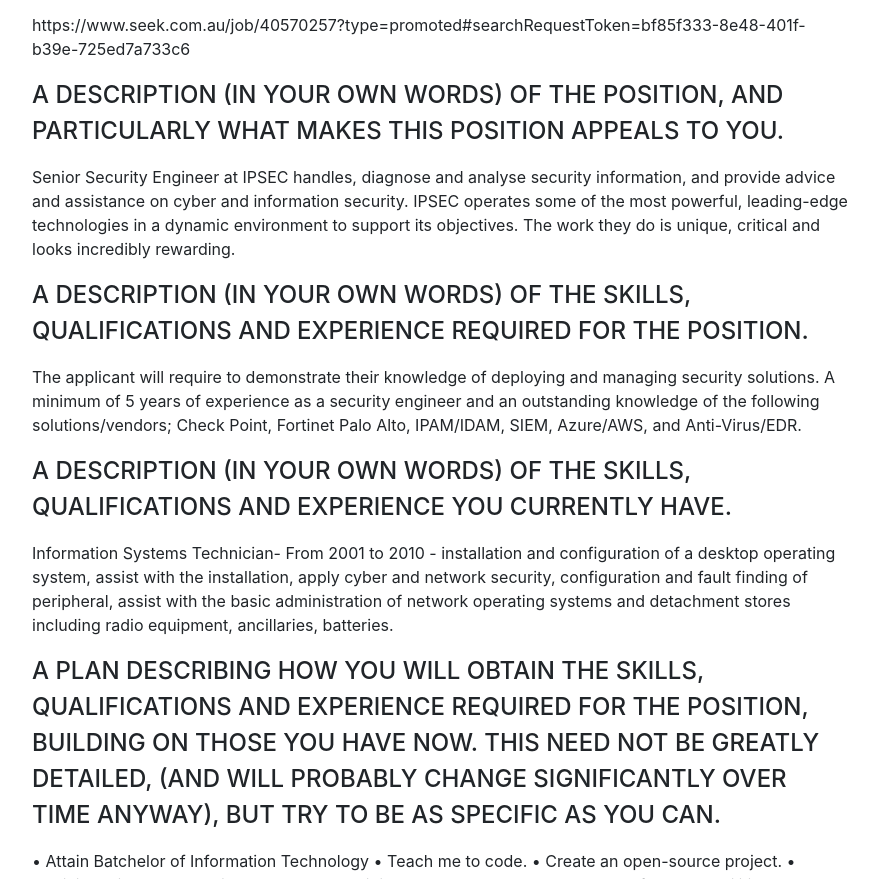
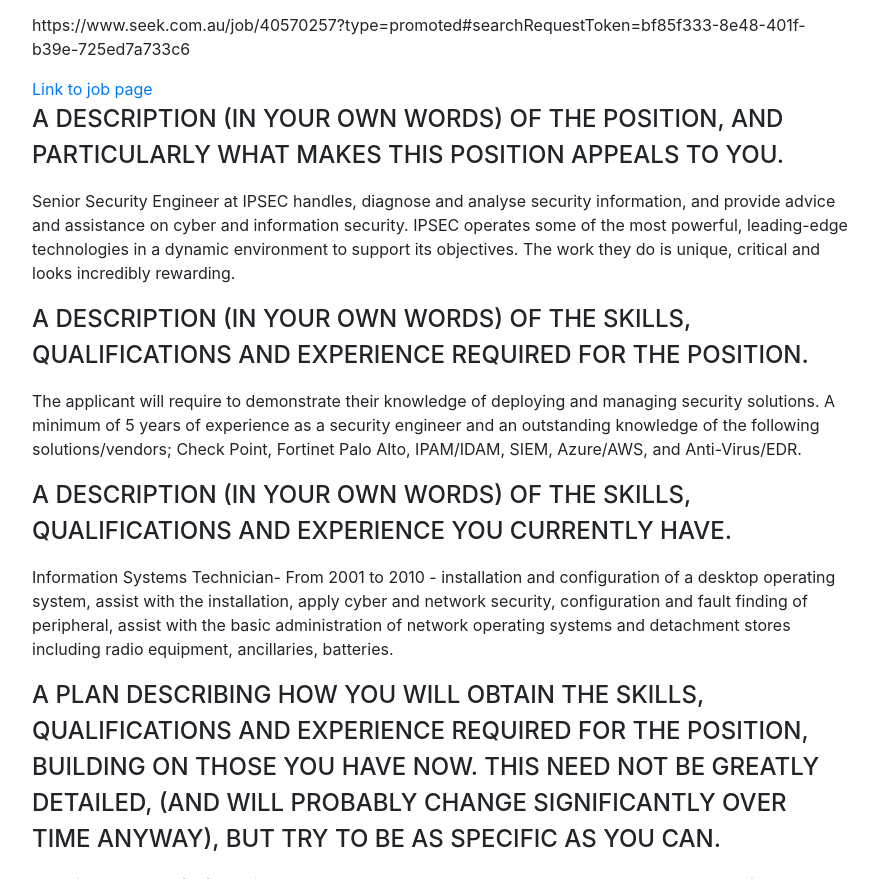
Before and after one commit to s2183689/Assignment-1, a website with bundled scripts: page index.html in a window 1280 px wide. Shown: the part 1468-2347 px from the top of the page, without its empty margins (336-1214 px from the left). Built offline with nearby package versions, Linux system fonts and the light colour scheme; a web font is replaced by a local one.

Commit message:
Update index.html

```diff
--- a/index.html
+++ b/index.html
@@ -98,6 +98,7 @@
           <div class="resume-content">
             <div class="subheading mb-3">The job advertisement itself. Include a link, and a snapshot of it (in case the link expires before the assignment deadline).</div>
             <p>https://www.seek.com.au/job/40570257?type=promoted#searchRequestToken=bf85f333-8e48-401f-b39e-725ed7a733c6</p>
+              <a href="https://www.seek.com.au/job/40570257?type=promoted#searchRequestToken=bf85f333-8e48-401f-b39e-725ed7a733c6">Link to job page</a>
 
         <div class="subheading mb-3">A description (in your own words) of the position, and particularly what makes this position appeals to you.</div>
             <p>Senior Security Engineer at IPSEC handles, diagnose and analyse security information, and provide advice and assistance on cyber and information security.
```
